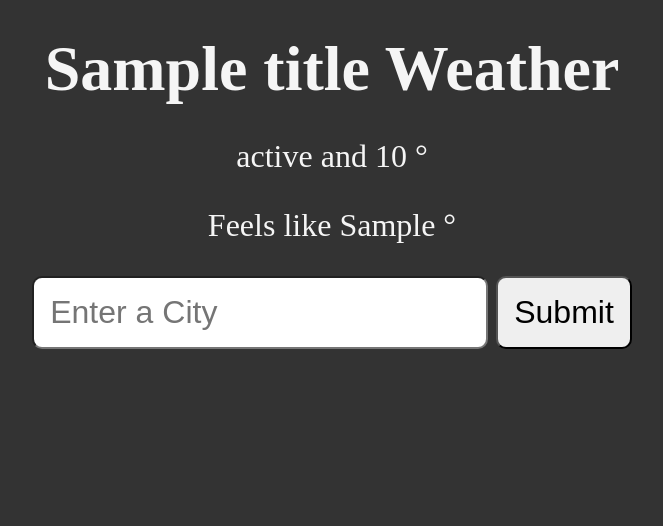
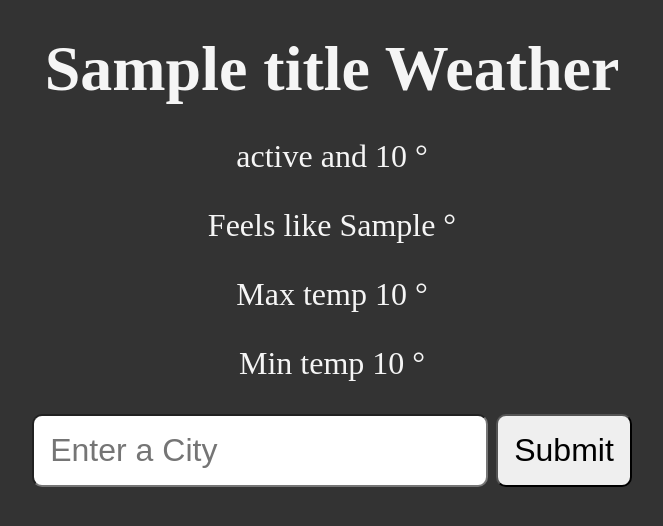
Before and after one commit to charlychen712/python-weather, a Flask app: template templates/weather.html in a window 1280 px wide. Shown: the top 526 px of the page, without its empty margins (308-971 px from the left). Run offline with Flask 3, Linux system fonts and the light colour scheme; the template is opened without the code that fills it: most values are stand-ins (such as "Sample title", 1, 10 or a date in 2020).

Commit message:
Added max and min temp

```diff
--- a/server.py
+++ b/server.py
@@ -28,7 +28,9 @@ def get_weather():
         title = weather_data['name'],
         status = weather_data['weather'][0]["description"].capitalize(),
         temp = f"{weather_data['main']['temp']:.1f}",
-        feels_like = f"{weather_data['main']['feels_like']:.1f}"
+        feels_like = f"{weather_data['main']['feels_like']:.1f}",
+        temp_max = f"{weather_data['main']['temp_max']:.1f}",
+        temp_min = f"{weather_data['main']['temp_min']:.1f}"
     )
 
 
--- a/templates/weather.html
+++ b/templates/weather.html
@@ -11,6 +11,9 @@
     <h1>{{ title }} Weather</h1>
     <p>{{ status }} and {{ temp }} &deg;</p>
     <p>Feels like {{ feels_like }} &deg;</p>
+    <p>Max temp {{ temp_max }} &deg;</p>
+    <p>Min temp {{ temp_min }} &deg;</p>
+
 
     <form action="/weather">
         <input type="text" name="city" id="city" placeholder="Enter a City" />
```
